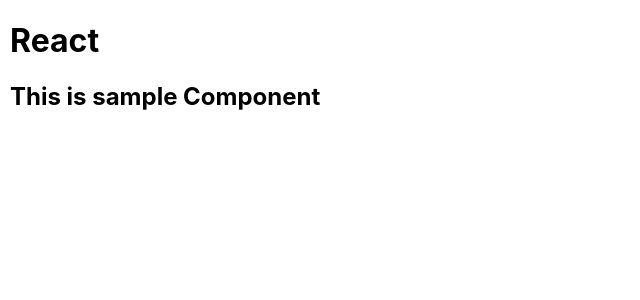
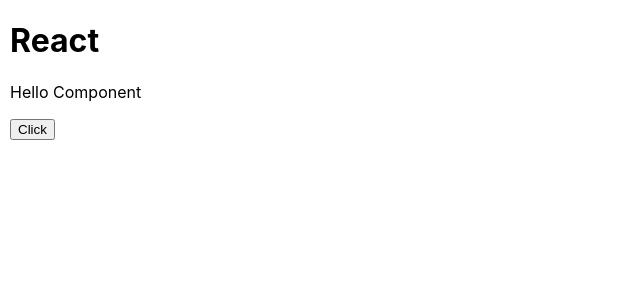
Before and after one commit to suguru-3u/Study-React, a React (Create React App) app in the folder react_app/: page / in a window 1280 px wide. Shown: the top 300 px of the page, without its empty margins (0-640 px from the left). Built offline with nearby package versions, Linux system fonts and the light colour scheme.

Commit message:
study state

```diff
--- a/react_app/src/App.js
+++ b/react_app/src/App.js
@@ -21,14 +21,32 @@
 // Appコンポーネント
 class App extends Component{
 
+  constructor(props){
+    super(props);
+    this.state = {
+      counter:0,
+      msg:'Hello Component'
+    };
+    this.doAction = this.doAction.bind(this);
+  }
+
+  doAction(e){
+    this.setState((state) => ({
+      counter: state.counter + 1,
+      msg:'count' + state.counter
+    }));
+  }
+
   render(){
+
+
     return(
       <div>
         <h1>React</h1>
-        <h2>This is sample Component</h2>
+        <p>{this.state.msg}</p>
+        <button onClick={this.doAction}>Click</button>
       </div>
     );
   }
 }
-
 export default App;
```
